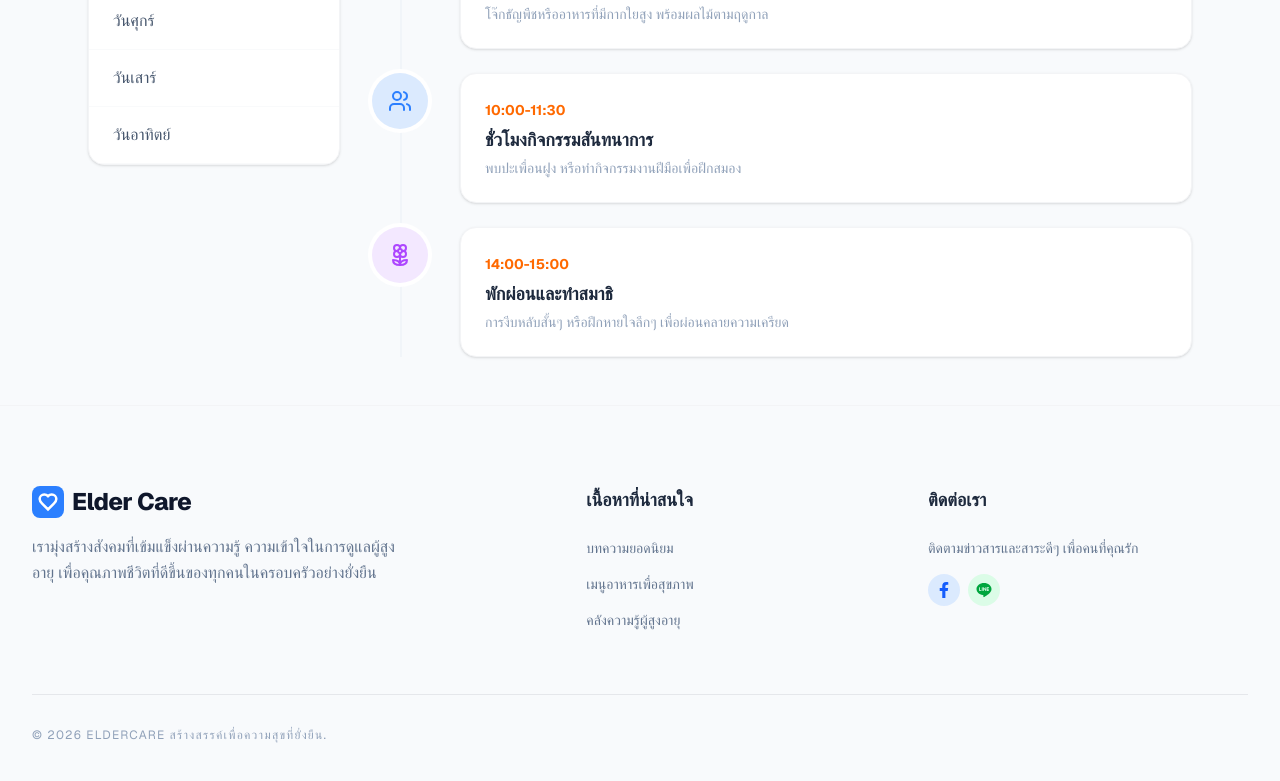
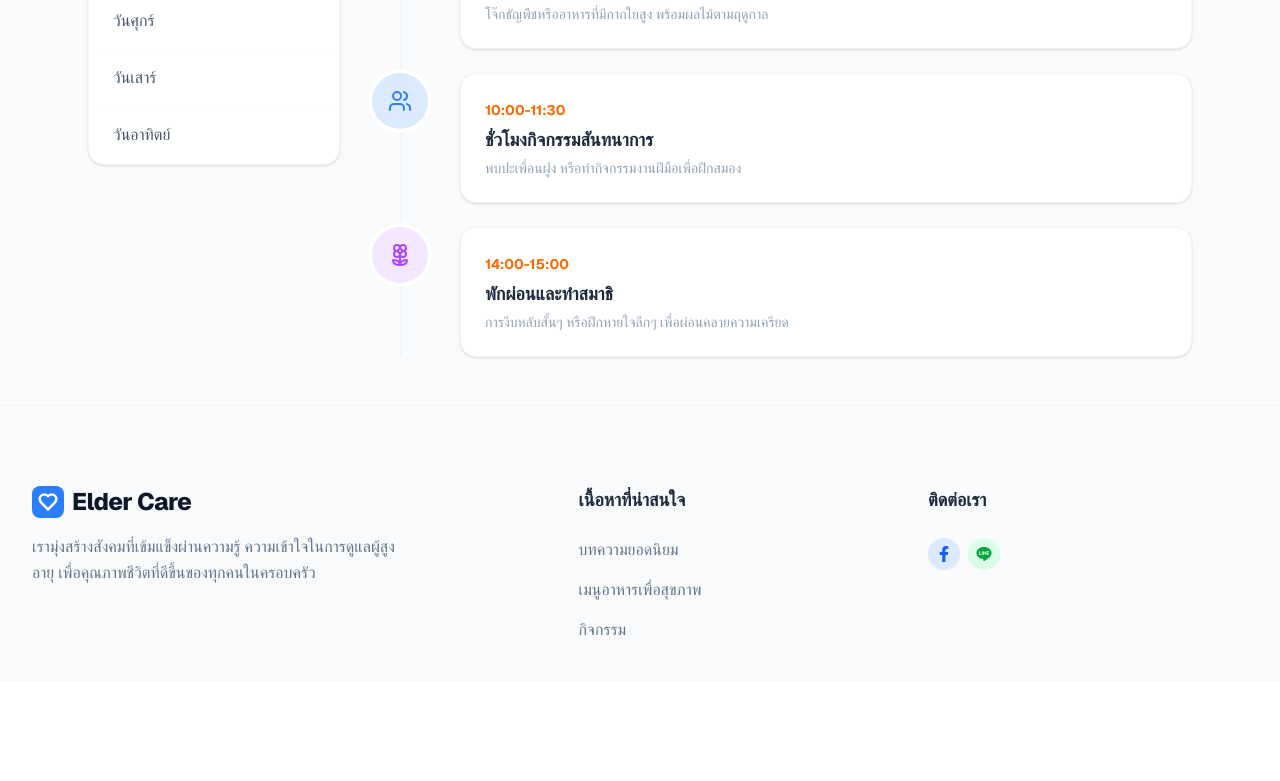
Before and after one commit to natthinann/eldercare, a Next.js app: page /daily in a window 1280 px wide. Shown: the part 480-1261 px from the top of the page. After the commit the page ends 1162 px from the top, so only its background shows below. Built offline with nearby package versions, Linux system fonts and the light colour scheme.

Commit message:
feat: update footer navigation and link structure

```diff
--- a/src/components/Footer.tsx
+++ b/src/components/Footer.tsx
@@ -2,6 +2,23 @@ import { FaFacebookF } from "react-icons/fa";
 import { RiLineFill } from "react-icons/ri";
 
 const Footer = () => {
+    const scrollToSection = (e: React.MouseEvent, id: string) => {
+        const element = document.getElementById(id);
+        if (element) {
+            e.preventDefault();
+            const offset = 80;
+            const bodyRect = document.body.getBoundingClientRect().top;
+            const elementRect = element.getBoundingClientRect().top;
+            const elementPosition = elementRect - bodyRect;
+            const offsetPosition = elementPosition - offset;
+
+            window.scrollTo({
+                top: offsetPosition,
+                behavior: "smooth"
+            });
+        }
+    };
+
     return (
         <footer className="w-full bg-slate-50 pt-20 pb-10 px-8 border-t border-gray-100 ">
             <div className="max-w-7xl mx-auto">
@@ -17,8 +34,7 @@ const Footer = () => {
                             <span className="text-slate-900 font-extrabold text-2xl tracking-tight">Elder Care</span>
                         </div>
                         <p className="text-slate-500 text-base leading-relaxed">
-                            เรามุ่งสร้างสังคมที่เข้มแข็งผ่านความรู้ ความเข้าใจในการดูแลผู้สูงอายุ
-                            เพื่อคุณภาพชีวิตที่ดีขึ้นของทุกคนในครอบครัวอย่างยั่งยืน
+                            เรามุ่งสร้างสังคมที่เข้มแข็งผ่านความรู้ ความเข้าใจในการดูแลผู้สูงอายุ เพื่อคุณภาพชีวิตที่ดีขึ้นของทุกคนในครอบครัว
                         </p>
                     </div>
 
@@ -26,9 +42,24 @@ const Footer = () => {
                         <div>
                             <h4 className="font-bold text-slate-800 mb-6 text-lg">เนื้อหาที่น่าสนใจ</h4>
                             <ul className="grid grid-cols-1 gap-4 text-slate-500 text-sm">
-                                <li><a href="#" className="hover:text-blue-600 transition-colors">บทความยอดนิยม</a></li>
-                                <li><a href="#" className="hover:text-blue-600 transition-colors">เมนูอาหารเพื่อสุขภาพ</a></li>
-                                <li><a href="#" className="hover:text-blue-600 transition-colors">คลังความรู้ผู้สูงอายุ</a></li>
+                                <li>
+                                    <a href="/populararticle"
+                                        className="hover:text-blue-600 transition-colors text-base">
+                                        บทความยอดนิยม
+                                    </a>
+                                </li>
+                                <li>
+                                    <a href="/healthy_menu"
+                                        className="hover:text-blue-600 transition-colors text-base">
+                                        เมนูอาหารเพื่อสุขภาพ
+                                    </a>
+                                </li>
+                                <li>
+                                    <a href="/daily"
+                                        className="hover:text-blue-600 transition-colors text-base">
+                                        กิจกรรม
+                                    </a>
+                                </li>
                             </ul>
                         </div>
                     </div>
@@ -36,33 +67,12 @@ const Footer = () => {
                     <div className="flex flex-col md:items-end">
                         <div className="w-full max-w-xs">
                             <h4 className="font-bold text-slate-800 mb-6 text-lg">ติดต่อเรา</h4>
-                            <p className="text-slate-500 text-sm mb-4">ติดตามข่าวสารและสาระดีๆ เพื่อคนที่คุณรัก</p>
-
                             <div className="flex gap-2">
-                                <a
-                                    href="https://facebook.com/yourpage"
-                                    target="_blank"
-                                    rel="noopener noreferrer"
-                                    className="w-8 h-8 bg-blue-100 rounded-full flex items-center justify-center text-blue-600 cursor-pointer hover:bg-blue-600 hover:text-white transition-all duration-300">
-                                    <FaFacebookF size={16} />
-                                </a>
-
-                                <a
-                                    href="https://line.me/ti/p/~yourid"
-                                    target="_blank"
-                                    rel="noopener noreferrer"
-                                    className="w-8 h-8 bg-green-100 rounded-full flex items-center justify-center text-green-600 cursor-pointer hover:bg-green-600 hover:text-white transition-all duration-300">
-                                    <RiLineFill size={18} />
-                                </a>
+                                <a target="_blank" rel="noopener noreferrer" className="w-8 h-8 bg-blue-100 rounded-full flex items-center justify-center text-blue-600 hover:bg-blue-600 hover:text-white transition-all"><FaFacebookF size={16} /></a>
+                                <a target="_blank" rel="noopener noreferrer" className="w-8 h-8 bg-green-100 rounded-full flex items-center justify-center text-green-600 hover:bg-green-600 hover:text-white transition-all"><RiLineFill size={18} /></a>
                             </div>
                         </div>
                     </div>
-                </div>
-
-                <div className="mt-16 pt-8 border-t border-gray-200 flex flex-col md:flex-row justify-between items-center gap-4">
-                    <p className="text-xs text-slate-400 uppercase tracking-widest text-center md:text-left">
-                        © 2026 ELDERCARE สร้างสรรค์เพื่อความสุขที่ยั่งยืน.
-                    </p>
                 </div>
             </div>
         </footer>
```
